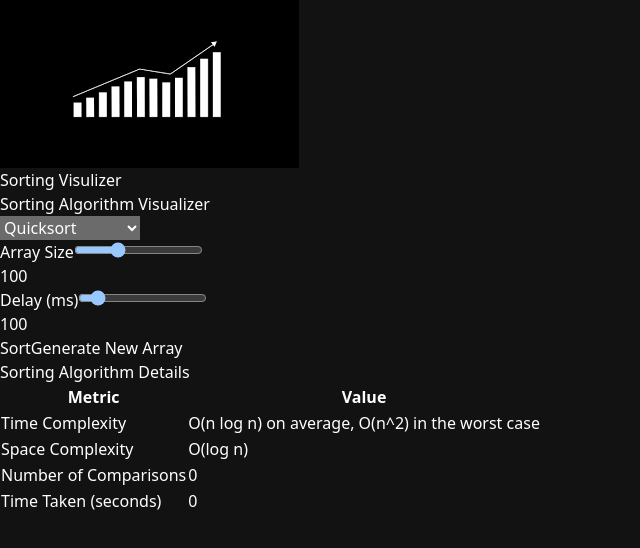
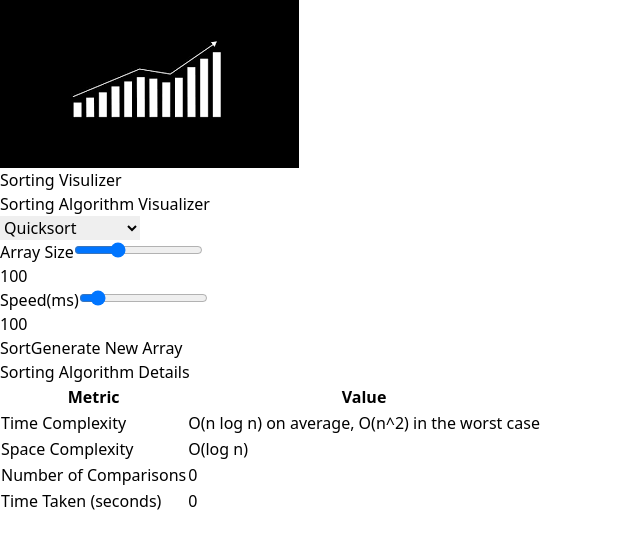
Before and after one commit to deep6001/SortingVisualizer, a React (Vite) app: page / in a window 1280 px wide. Shown: the top 548 px of the page, without its empty margins (0-640 px from the left). Built offline with nearby package versions, Linux system fonts and the light colour scheme.

Commit message:
Initilize a new Serching algo Visulizer

```diff
--- a/src/App.jsx
+++ b/src/App.jsx
@@ -3,7 +3,7 @@ import React, { useState, useEffect } from 'react';
 import Navbar from './components/Navbar';
 import AllSorting2 from './components/AllSorting2';
 import {Outlet, Route,Routes} from 'react-router-dom'
-import AllSearching from './Utils/Searchinhg Algo/AllSearching';
+import AllSearching from './components/AllSearching';
 
 const App = () => {
 
--- a/src/Utils/Searchinhg Algo/AllSearching.jsx
+++ /dev/null
@@ -1,11 +0,0 @@
-import React from 'react'
-
-function AllSearching() {
-  return (
-    <div>
-
-    </div>
-  )
-}
-
-export default AllSearching
--- /dev/null
+++ b/src/components/AllSearching.jsx
@@ -0,0 +1,41 @@
+import React, { useState } from 'react';
+import MazeGrid from './MazeGrid'; // Ensure the path to MazeGrid is correct
+
+function AllSearching() {
+  const [startPoint, setStartPoint] = useState(null);
+  const [endPoint, setEndPoint] = useState(null);
+  const [maze, setMaze] = useState([]);
+
+  const handleSetPoint = (type, point) => {
+    if (type === 'start') {
+      setStartPoint(point);
+    } else if (type === 'end') {
+      setEndPoint(point);
+    }
+  };
+
+  const handleGenerateMaze = (newMaze) => {
+    setMaze(newMaze);
+  };
+
+  return (
+    <div className='h-screen bg-gray-200 flex flex-col items-center'>
+      <h1 className='text-3xl font-bold my-4 gradint-green bg-clip-text text-transparent'>Maze Searching Algorithm Visualizer</h1>
+      <MazeGrid
+        rows={20}
+        cols={20}
+        onSetPoint={handleSetPoint}
+        onGenerateMaze={handleGenerateMaze}
+      />
+      {/* <div className='mt-4'>
+        <button
+          onClick={() => handleGenerateMaze()}
+          className='px-4 py-2 gradint text-white rounded hover:bg-blue-700 transition'>
+          Generate New Maze
+        </button>
+      </div> */}
+    </div>
+  );
+}
+
+export default AllSearching;
--- a/src/components/AllSorting2.jsx
+++ b/src/components/AllSorting2.jsx
@@ -33,7 +33,7 @@ const AllSorting2 = () => {
 
   useEffect(() => {
     const handleResize = () => {
-      const newSize = window.innerWidth < 640 ? 30 : 100;
+      const newSize = window.innerWidth < 640 ? 30 : 300;
       setArraySize(newSize);
       setArray(generateRandomArray(newSize, 10, 100));
     };
@@ -61,7 +61,7 @@ const AllSorting2 = () => {
         await mergeSort(array, setArray, setActiveIndices, setComparisons, delay);
         break;
       case 'bubblesort':
-        await bubbleSort(array, setArray, setActiveIndices, delay, setComparisons);
+        await bubbleSort(array, setArray, setActiveIndices,setComparisons, delay);
         break;
       case 'radixsort':
         await radixSort(array, setArray, setActiveIndices, setComparisons, delay);
@@ -94,6 +94,8 @@ const AllSorting2 = () => {
 
   const handleGenerate = () => {
     setArray(generateRandomArray(arraySize, 10, 100));
+    // setTimeTaken(0);
+    // setComparisons(0);
   };
 
   const handleArraySizeChange = (e) => {
@@ -107,27 +109,27 @@ const AllSorting2 = () => {
   };
 
   return (
-    <div className="flex flex-col items-center sm:justify-center h-screen bg-gray-100 p-2 sm:p-4">
+    <div className="flex flex-col items-center sm:justify-center  h-screen bg-gray-100 p-2 sm:p-4 ">
       <h1 className="text-2xl font-bold mb-4 text-center lg:text-4xl gradient-green bg-clip-text text-transparent p-2 gradint-green">
         Sorting Algorithm Visualizer
       </h1>
-      <div className="mb-4 flex gap-4">
+      <div className="mb-4 flex gap-4 flex-wrap justify-center">
         <select
           value={selectedAlgorithm}
           onChange={(e) => setSelectedAlgorithm(e.target.value)}
-          className="p-2 border border-gray-400 rounded-lg gradient outline-none gradint"
+          className="p-2 border border-gray-400 rounded-lg gradient outline-none gradint text-white"
           disabled={isSorting}
         >
-          <option value="quicksort">Quicksort</option>
-          <option value="mergesort">Merge Sort</option>
-          <option value="bubblesort">Bubble Sort</option>
-          <option value="pancakesort">Pancake Sort</option>
-          <option value="insertionsort">Insertion Sort</option>
-          <option value="radixsort">Radix Sort</option>
-          <option value="heapsort">Heap Sort</option>
-          <option value="pigeonholesort">Pigeonhole Sort</option>
-          <option value="selectionsort">Selection Sort</option>
-          <option value="cocktailsort">Cocktail Sort</option>
+          <option value="quicksort" className='bg-black'>Quicksort</option>
+          <option value="mergesort"  className='bg-black'>Merge Sort</option>
+          <option value="bubblesort" className='bg-black'>Bubble Sort</option>
+          <option value="pancakesort" className='bg-black'>Pancake Sort</option>
+          <option value="insertionsort" className='bg-black'>Insertion Sort</option>
+          <option value="radixsort" className='bg-black'>Radix Sort</option>
+          <option value="heapsort" className='bg-black'>Heap Sort</option>
+          <option value="pigeonholesort" className='bg-black'>Pigeonhole Sort</option>
+          <option value="selectionsort" className='bg-black'>Selection Sort</option>
+          <option value="cocktailsort" className='bg-black'>Cocktail Sort</option>
         </select>
         <div className='flex flex-col items-center justify-center border gradient p-1 gradint rounded-lg'>
           <label htmlFor="arraySize" className='text-white '>Array Size</label>
@@ -138,13 +140,13 @@ const AllSorting2 = () => {
             max={300}
             value={arraySize}
             onChange={handleArraySizeChange}
-            className='p-2 border border-gray-400 rounded-lg'
+            className='p-2 border border-gray-400 rounded-lg bg-black'
             disabled={isSorting}
           />
-          <div>{arraySize}</div>
+          <div className='text-white'>{arraySize}</div>
         </div>
         <div className='flex flex-col items-center justify-center border gradient p-1 gradint rounded-lg'>
-          <label htmlFor="delay" className='text-white '>Delay (ms)</label>
+          <label htmlFor="delay" className='text-white '>Speed(ms)</label>
           <input
             type="range"
             id="delay"
@@ -156,7 +158,7 @@ const AllSorting2 = () => {
             className='p-2 border border-gray-400 rounded-lg'
             disabled={isSorting}
           />
-          <div>{delay}</div>
+          <div className='text-white'>{delay}</div>
         </div>
       </div>
       <ArrayVisualizer2 array={array} activeIndices={activeIndices} />
--- a/src/components/ArrayVisulizer2.jsx
+++ b/src/components/ArrayVisulizer2.jsx
@@ -6,7 +6,7 @@ const ArrayVisualizer2 = ({ array, activeIndices }) => {
   const maxValue = Math.max(...array);
 
   return (
-    <div className="flex justify-center items-end h-64 w-full flex-grow-0 ">
+    <div className="flex justify-center items-start min-h-64 sm:w-full flex-grow-0 overflow-hidden border">
       {array.map((value, idx) => (
         <ArrayBar2
           key={idx}
--- /dev/null
+++ b/src/components/MazeGrid.jsx
@@ -0,0 +1,73 @@
+import React, { useState, useEffect } from 'react';
+
+const MazeGrid = ({ rows, cols, onSetPoint, onGenerateMaze }) => {
+  const [grid, setGrid] = useState([]);
+  const [startPoint, setStartPoint] = useState(null);
+  const [endPoint, setEndPoint] = useState(null);
+
+  useEffect(() => {
+    const initialGrid = Array.from({ length: rows }, () =>
+      Array.from({ length: cols }, () => 'empty')
+    );
+    setGrid(initialGrid);
+  }, [rows, cols]);
+
+  const handleCellClick = (row, col) => {
+    if (!startPoint) {
+      setStartPoint({ row, col });
+      onSetPoint('start', { row, col });
+    } else if (!endPoint) {
+      setEndPoint({ row, col });
+      onSetPoint('end', { row, col });
+    }
+  };
+
+  const generateRandomMaze = (difficulty = 'easy') => {
+    let wallProbability;
+    switch (difficulty) {
+      case 'easy':
+        wallProbability = 0.3;
+        break;
+      case 'medium':
+        wallProbability = 0.5;
+        break;
+      case 'hard':
+        wallProbability = 0.7;
+        break;
+      default:
+        wallProbability = 0.3;
+    }
+
+    const newGrid = grid.map(row =>
+      row.map(() => (Math.random() > wallProbability ? 'empty' : 'wall'))
+    );
+    setGrid(newGrid);
+    onGenerateMaze(newGrid);
+  };
+
+  return (
+    <div className="flex flex-col items-center mt-4">
+      <button
+        onClick={() => generateRandomMaze()}
+        className="mb-4 px-4 py-2 gradint text-white rounded hover:bg-blue-700 transition"
+      >
+        Generate Maze
+      </button>
+      <div className={`grid `} style={{ gridTemplateColumns: `repeat(${cols}, 20px)` }}>
+        {grid.map((row, rowIndex) =>
+          row.map((cell, colIndex) => (
+            <div
+              key={`${rowIndex}-${colIndex}`}
+              className={`w-5 h-5 border-red-800 ${cell === 'wall' ? 'bg-gray-800' : 'bg-white'} ${
+                startPoint?.row === rowIndex && startPoint?.col === colIndex ? 'bg-green-500' : ''
+              } ${endPoint?.row === rowIndex && endPoint?.col === colIndex ? 'bg-red-500' : ''}`}
+              onClick={() => handleCellClick(rowIndex, colIndex)}
+            />
+          ))
+        )}
+      </div>
+    </div>
+  );
+};
+
+export default MazeGrid;
--- a/src/components/Navbar.jsx
+++ b/src/components/Navbar.jsx
@@ -6,11 +6,11 @@ import { Link } from 'react-router-dom'
 function Navbar() {
   return (
     <>
-    <div className='h-16 flex items-center gap-4 p-2  gradint-green overflow-hidden justify-between '>
+    <div className='h-16 flex items-center z-10 gap-4 p-2  bg-[#3ABEF9] overflow-hidden justify-between '>
       <Link to='/'>
           <div className='flex items-center gap-2 mr-4'>
             <img src={logo} alt="logo" className='w-14 mix-blend-screen' />
-            <h3 className='text-xl italic  sm:text-2xl' >Sorting Visulizer</h3>
+            <h3 className='text-xl italic  sm:text-2xl font-bold text-white ' >Sorting <span className='text-[#185937]'>Visulizer</span></h3>
           </div>
       </Link>
     </div>
--- a/src/index.css
+++ b/src/index.css
@@ -2,9 +2,6 @@
 @tailwind components;
 @tailwind utilities;
 
-:root {
-  color-scheme: dark;
-}
 
 @layer utilities {
   .gradint {
```
